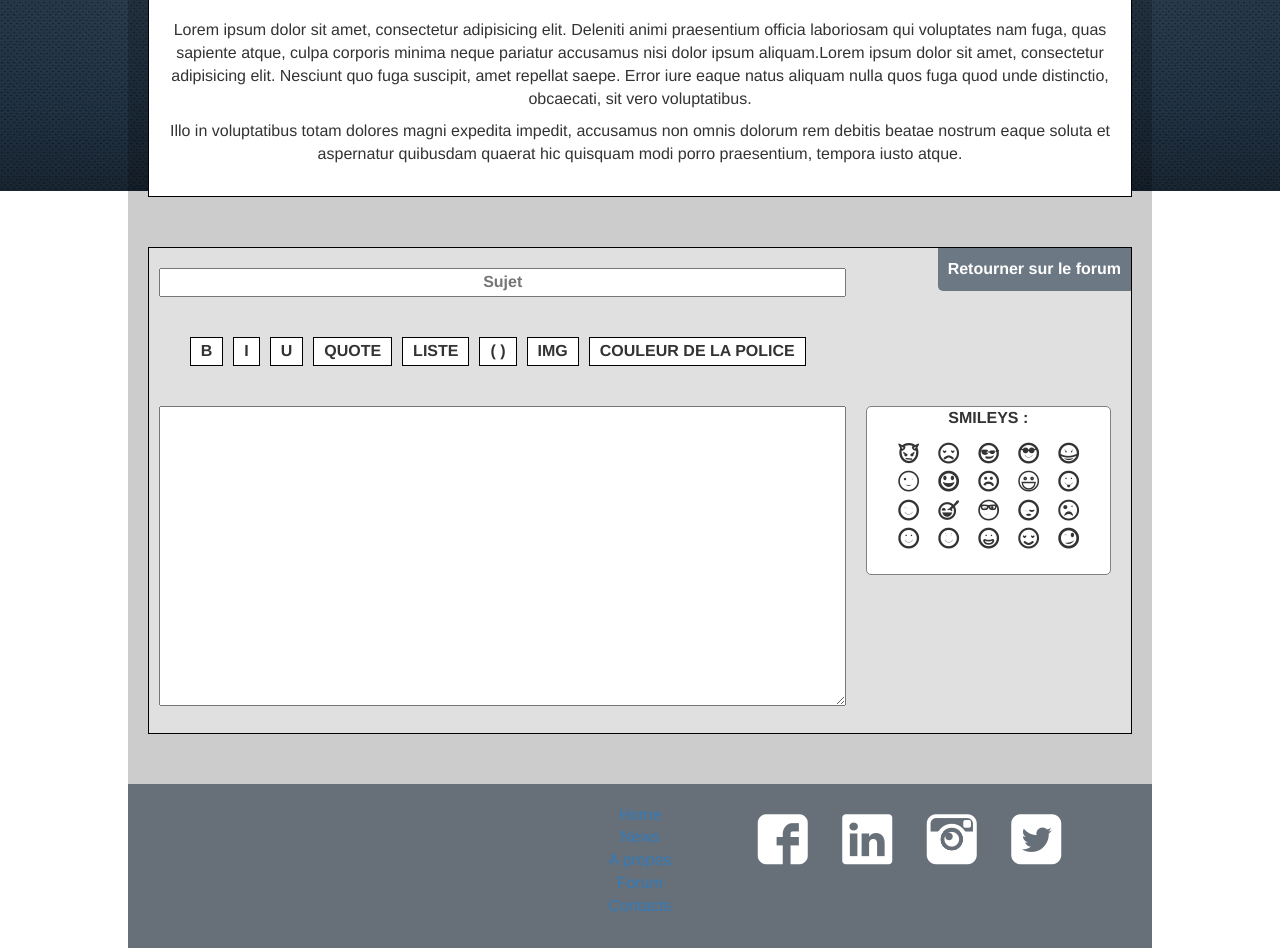
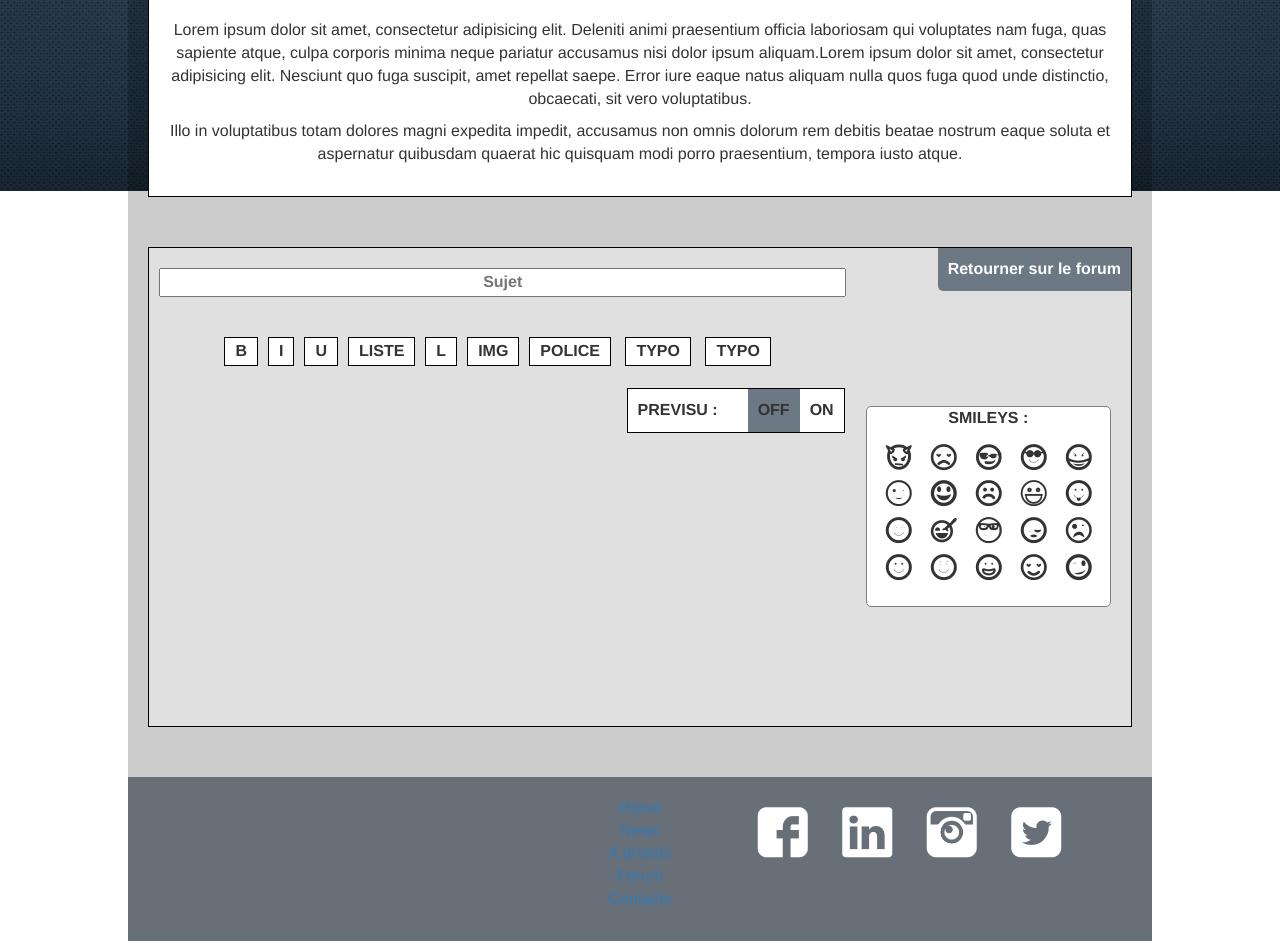
Before and after one commit to DreamTeam3WA/projet_1, a PHP site: page /index.php?page=forum in a window 1280 px wide. Shown: the part 1009-1957 px from the top of the page. Run offline with PHP 8.4, Linux system fonts and the light colour scheme; data comes from the database, SQL or seed files in the repository; some libraries are stand-ins or nearby versions.

Commit message:
Mise a jour Mika

```diff
--- a/apps/scripts/script.js
+++ b/apps/scripts/script.js
@@ -6,7 +6,6 @@ $('document').ready(function()
 		 $( ".inscr" ).toggle(500);
 		 $('.log').css('display','none');
 		 $('.article').css('display','none');
-
 	});
 
 	$('.header .signin, .log .fermer').click(function(){
@@ -19,7 +18,7 @@ $('document').ready(function()
 		$( ".article" ).toggle(500);
 		 $('.log').css('display','none');
 		 $('.inscr').css('display','none');
-	})
+	});
 
 	$('.tchat h3').click(function(){
 		 $( "div.tchat-wd" ).toggle(500);
@@ -29,79 +28,163 @@ $('document').ready(function()
 		$('.forum').css('display','none');
 		$('.sujetforum').css('display','none');
 		$('.newsujetforum').css('display','block');
-	})
+	});
 
 	$('.sujetforum .newsujet').click(function(){
 		$('.forum').css('display','none');
 		$('.sujetforum').css('display','none');
 		$('.newsujetforum').css('display','block');
-	})
+	});
 
 	$('.navforum .actualiserforum').click(function(){
 		void window.location.reload();
-	})
+	});
 	$('.newsujetforum .returnforum').click(function(){
 		$('.forum').css('display','block');
 		$('.newsujetforum').css('display','none');
-	})
-	$('.descriptionnewsujetforum #message').click(function(){
-		$('#message').wrapInner('<p></p>');
-	})
-	$('.styletexte .gras').click(function(){
-		$('#message').css("font-weight","bold");
-	})
+	});
+
+var startOff;
+var endOff;
+	function getSelectionHtml()
+	{
+	    var html = "";
+	    if (typeof window.getSelection != "undefined")
+	        {
+	        var sel = window.getSelection();
+	        startOff = sel.getRangeAt(0).startOffset;
+	        endOff = sel.getRangeAt(0).endOffset;
+	        console.log(sel.getRangeAt(0).startOffset, sel.getRangeAt(0).endOffset);
+	        if (sel.rangeCount)
+	            {
+	            var container = document.createElement("div");
+	            for (var i = 0, len = sel.rangeCount; i < len; ++i) {
+	                container.appendChild(sel.getRangeAt(i).cloneContents());
+	            }
+	            html = container.innerHTML;
+	        }
+	    } else if (typeof document.selection != "undefined") {
+	        if (document.selection.type == "Text") {
+	            html = document.selection.createRange().htmlText;
+	        }
+	    }
+	    return html;
+	}
+	var selection = "";
+	$(document).on('mouseup','#message',function(){
+		selection = getSelectionHtml();
+});
+   	$('.styletexte .gras').click(function(){
+   		var content = $('#message').html();
+   		content = content.substring(0, startOff)+'<span class="gras">' + selection +'</span>'+content.substr(endOff);
+		$('#message').html(content);
+	});
+
 	$('.styletexte .italic').click(function(){
-		$('#message').css("font-style","italic");
-	})
+		var content = $('#message').html();
+   		content = content.substring(0, startOff)+'<span class="italic">' + selection +'</span>'+content.substr(endOff);
+		$('#message').html(content);
+	});
+
 	$('.styletexte .souligne').click(function(){
-		$('#message').css("text-decoration","underline");
-	})
-	$('.styletexte .citation').click(function(){
-		$('#message').append('" "');
-	})
+		var content = $('#message').html();
+   		content = content.substring(0, startOff)+'<span class="souligne">' + selection +'</span>'+content.substr(endOff);
+		$('#message').html(content);
+	});
+
 	$('.styletexte .liste').click(function(){
 		$('#message').append("<ul><li><li></ul>");
-	})
-	$('.styletexte .parenthese').click(function(){
-		$('#message').append('( )');
-	})
-	$('.styletexte .image').click(function(){
-		$('#message').css("font-style","italic");
-	})
+	});
+
 	$('.styletexte .couleurpolice').click(function(){
 		$('.couleurpoliceblock').css("display","block");
-	})
+	});
+
 	$('.fermercouleur').click(function(info){
 		$('.couleurpoliceblock').css("display","none");
 		info.stopPropagation();
-	})
+	});
+
+	$('.styletexte .couleurpolice2').click(function(){
+		$('.couleurpoliceblock2').css("display","block");
+	});
+
+	$('.fermercouleur2').click(function(info){
+		$('.couleurpoliceblock2').css("display","none");
+		info.stopPropagation();
+	});
+
 	$('.couleurpoliceblock .bleu').click(function(){
 		$('#message').css('color','blue');
-	})
+	});
+
 	$('.couleurpoliceblock .bleuciel').click(function(){
 		$('#message').css('color','#00E4FF');
-	})
+	});
+
 	$('.couleurpoliceblock .vertflash').click(function(){
 		$('#message').css('color','#00FF4D');
-	})
+	});
+
 	$('.couleurpoliceblock .vert').click(function(){
 		$('#message').css('color','green');
-	})
+	});
+
 	$('.couleurpoliceblock .gris').click(function(){
 		$('#message').css('color','grey');
-	})
+	});
+
 	$('.couleurpoliceblock .orange').click(function(){
 		$('#message').css('color','orange');
-	})
+	});
+
 	$('.couleurpoliceblock .rouge').click(function(){
 		$('#message').css('color','red');
-	})
+	});
+
 	$('.couleurpoliceblock .rose').click(function(){
 		$('#message').css('color','pink');
-	})
+	});
+
 	$('.couleurpoliceblock .violet').click(function(){
 		$('#message').css('color','purple');
-	})
+	});
+
+	$('.couleurpoliceblock2 .bleu').click(function(){
+		$('#message').css('background','blue');
+	});
+
+	$('.couleurpoliceblock2 .bleuciel').click(function(){
+		$('#message').css('background','#00E4FF');
+	});
+
+	$('.couleurpoliceblock2 .vertflash').click(function(){
+		$('#message').css('background','#00FF4D');
+	});
+
+	$('.couleurpoliceblock2 .vert').click(function(){
+		$('#message').css('background','green');
+	});
+
+	$('.couleurpoliceblock2 .gris').click(function(){
+		$('#message').css('background','grey');
+	});
+
+	$('.couleurpoliceblock2 .orange').click(function(){
+		$('#message').css('background','orange');
+	});
+
+	$('.couleurpoliceblock2 .rouge').click(function(){
+		$('#message').css('background','red');
+	});
+
+	$('.couleurpoliceblock2 .rose').click(function(){
+		$('#message').css('background','pink');
+	});
+
+	$('.couleurpoliceblock2 .violet').click(function(){
+		$('#message').css('background','purple');
+	});
 });
 
 /*
--- a/views/forum.phtml
+++ b/views/forum.phtml
@@ -124,16 +124,26 @@
 			<input type="text" id="titresujet" placeholder="Sujet">
 		</div>
 		<div class="styletexte">
-			<div class="gras">B</div><div class="italic">I</div><div class="souligne">U</div><div class="citation">Quote</div><div class="liste">Liste</div><div class="parenthese">( )</div><div class="image">Img</div><div class="couleurpolice">Couleur de la police
-			<div class="couleurpoliceblock">
-				<div class="fermercouleur">X</div>
-				<div class="bleu"></div><div class="bleuciel"></div><div class="vertflash"></div><div class="vert"></div><div class="gris"></div><div class="orange"></div><div class="rouge"></div><div class="rose"></div><div class="violet"></div>
+			<div class="gras">B</div><div class="italic">I</div><div class="souligne">U</div><div class="liste">Liste</div><div class="lien">L</div><div class="image">Img</div><div class="citation">Police</div>
+			<div class="couleurpolice2">TYPO
+				<div class="couleurpoliceblock2">
+					<div class="fermercouleur2">X</div>
+					<div class="bleu"></div><div class="bleuciel"></div><div class="vertflash"></div><div class="vert"></div><div class="gris"></div><div class="orange"></div><div class="rouge"></div><div class="rose"></div><div class="violet"></div>
+				</div>
 			</div>
+			<div class="couleurpolice">TYPO
+				<div class="couleurpoliceblock">
+					<div class="fermercouleur">X</div>
+					<div class="bleu"></div><div class="bleuciel"></div><div class="vertflash"></div><div class="vert"></div><div class="gris"></div><div class="orange"></div><div class="rouge"></div><div class="rose"></div><div class="violet"></div>
+				</div>
 			</div>
 		</div>
 		<div class="descriptionnewsujetforum">
-			<textarea id="message" placeholder="Écris ton message">
-			</textarea>
+			<div class="previsu">
+			<span>PREVISU :</span><div class="previsuoff">OFF</div><div class="previsuon">ON</div>
+			</div>
+			<div contenteditable="true" id="message" placeholder="Écris ton message">
+			</div>
 		</div>
 		<div class="smiley">
 			<p>Smileys :</p>
--- a/views/styles/style.css
+++ b/views/styles/style.css
@@ -349,7 +349,7 @@ FORUM----------------*/
 	width: 100%;
 	height: 300px;
 	margin: 0 10px;
-	padding: 10px;
+	padding: 30px 10px;
 	font-weight: normal;
 }
 
@@ -398,23 +398,64 @@ FORUM----------------*/
 
 .couleurpoliceblock .fermercouleur {
 	position: absolute;
-	top: 0%;
-	right: 0%;
+	top: 1%;
+	right: 30%;
 	border-radius: 50%;
 	background: #6C7984;
 	font-weight: bold;
 	color: white;
-	line-height: 1;
+	line-height: 0.8;
 	display: inline-block;
-	height: 30px;
-	width: 30px;
-	font-size: 20px;
+	height: 22px;
+	width: 22px;
+	font-size: 15px;
 	margin: 0 auto;
 	padding: 5px;
 	cursor: pointer;
 }
 .couleurpoliceblock div {
-	padding: 15px 20px;
+	padding: 10px 20px;
+	margin: 10px 10px;
+	display: inline-block;
+	text-align: center;
+}
+
+.couleurpolice2 {
+	position: relative;
+}
+
+.couleurpoliceblock2 {
+	padding-top: 20px;
+	position: absolute;
+	top: 0;
+	right: 0;
+	width: 100%;
+	z-index: 2;
+	background: white;
+	border: 1px solid black;
+	display: none;
+	cursor: pointer;
+}
+
+.couleurpoliceblock2 .fermercouleur2 {
+	position: absolute;
+	top: 1%;
+	right: 30%;
+	border-radius: 50%;
+	background: #6C7984;
+	font-weight: bold;
+	color: white;
+	line-height: 0.8;
+	display: inline-block;
+	height: 22px;
+	width: 22px;
+	font-size: 15px;
+	margin: 0 auto;
+	padding: 5px;
+	cursor: pointer;
+}
+.couleurpoliceblock2 div {
+	padding: 10px 20px;
 	margin: 10px 10px;
 	display: inline-block;
 	text-align: center;
@@ -447,6 +488,34 @@ FORUM----------------*/
 .couleurpoliceblock .violet{
 	background: purple;
 }
+
+.couleurpoliceblock2 .bleu {
+	background: blue;
+}
+.couleurpoliceblock2 .bleuciel {
+	background: #00E4FF;
+}
+.couleurpoliceblock2 .vertflash{
+	background: #00FF4D;
+}
+.couleurpoliceblock2 .vert{
+	background: green;
+}
+.couleurpoliceblock2 .gris{
+	background: grey;
+}
+.couleurpoliceblock2 .orange{
+	background: orange;
+}
+.couleurpoliceblock2 .rouge{
+	background: red;
+}
+.couleurpoliceblock2 .rose{
+	background: pink;
+}
+.couleurpoliceblock2 .violet{
+	background: purple;
+}
 .smiley {
 	float: right;
 	width: 25%;
@@ -461,7 +530,54 @@ FORUM----------------*/
 .smiley i, .smiley i::before {
 	margin: 0;
 	padding: 0 5px;
+	font-weight: bold;
+	font-size: 25px;
 	cursor: pointer;
+}
+
+.descriptionnewsujetforum {
+	position: relative;
+}
+
+.descriptionnewsujetforum .gras {
+	font-weight: bold;
+}
+
+.descriptionnewsujetforum .italic {
+	font-style: italic;
+}
+
+.descriptionnewsujetforum .souligne {
+	text-decoration:underline;
+}
+
+.previsu {
+	background: white;
+	display: inline-block;
+	position: absolute;
+	top: -6%;
+	right: -1.2%;
+	border: 1px solid black;
+}
+
+.previsu > * {
+	display: inline-block;
+}
+
+.previsu span {
+	margin-right: 20px;
+	padding: 10px;
+}
+
+.previsuoff {
+	background: #6C7984;
+	cursor: pointer;
+	padding: 10px;
+}
+
+.previsuon {
+	cursor: pointer;
+	padding: 10px;
 }
 /*----------------------
 TCHAT----------------*/
```
